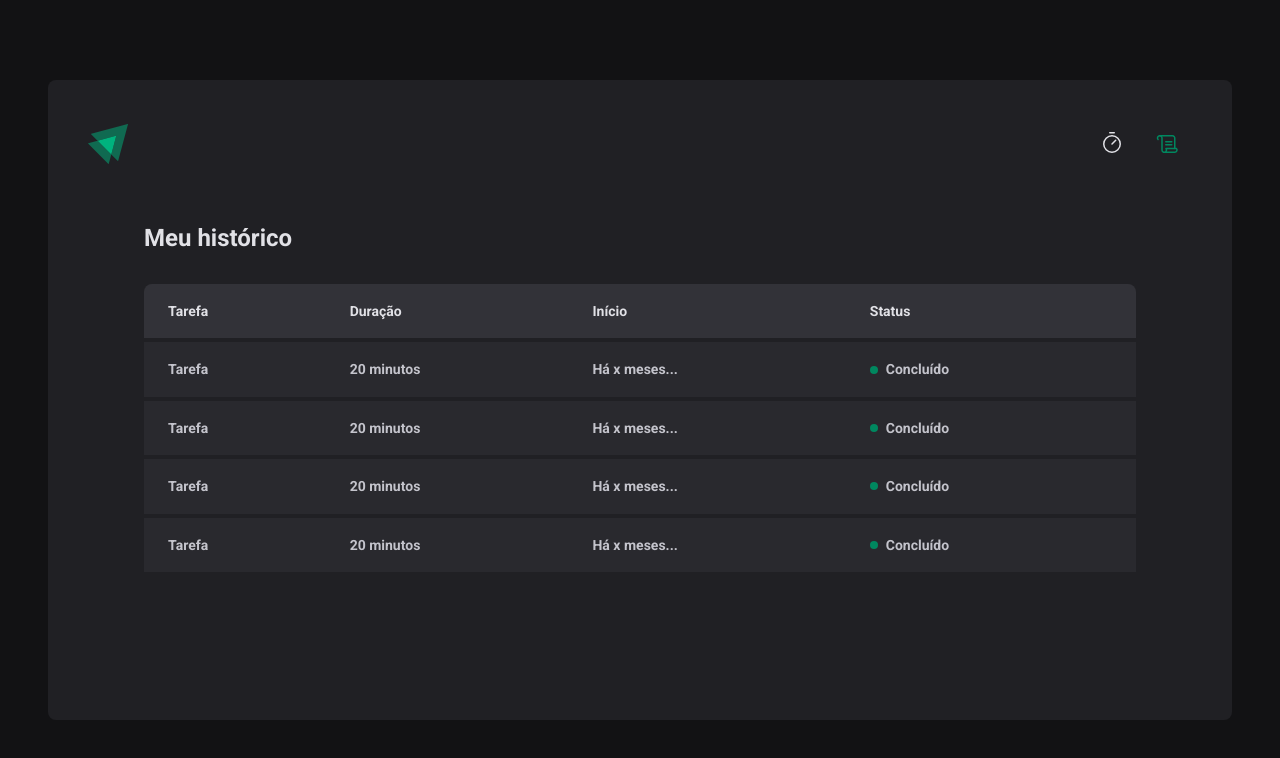
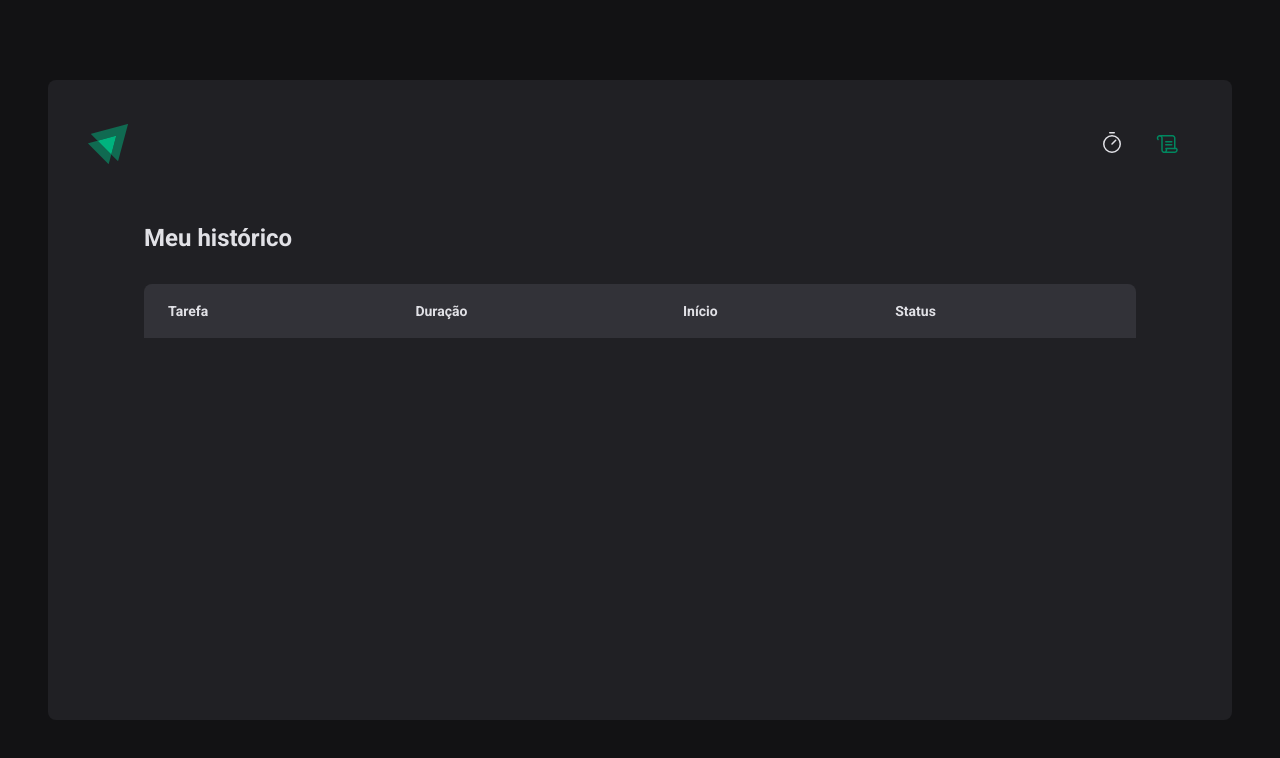
Before and after one commit to gabiru1/Ignite-Timer, a React (Vite) app: page /history in a window 1280 px wide. Shown: the top 758 px of the page. Built offline with nearby package versions, Linux system fonts and the light colour scheme.

Commit message:
feat(context) cria contexto e aplica as paginas

```diff
--- a/src/App.tsx
+++ b/src/App.tsx
@@ -3,12 +3,15 @@
 import { defaultTheme } from './styles/themes/default'
 import { GlobalStyle } from './styles/global'
 import Router from './Router'
+import { CyclesContextProvider } from './contexts/CyclesContext'
 
 function App() {
   return (
     <ThemeProvider theme={defaultTheme}>
       <BrowserRouter>
-        <Router />
+        <CyclesContextProvider>
+          <Router />
+        </CyclesContextProvider>
         <GlobalStyle />
       </BrowserRouter>
     </ThemeProvider>
--- /dev/null
+++ b/src/contexts/CyclesContext.tsx
@@ -0,0 +1,104 @@
+import { createContext, ReactNode, useState } from 'react'
+
+interface CretateCycleData {
+  task: string
+  minutesAmount: number
+}
+
+interface Cycle {
+  id: string
+  task: string
+  minutesAmount: number
+  startDate: Date
+  interruptedDate?: Date
+  finishedDate?: Date
+}
+
+interface CyclesContextType {
+  cycles: Cycle[]
+  activeCycle: Cycle | undefined
+  activeCycleId: string | null
+  amountSecondsPassed: number
+  markCurrentCycleAsFinished: () => void
+  setSecondsPassed: (seconds: number) => void
+  createNewCycle: (data: CretateCycleData) => void
+  interruptCurrentCycle: () => void
+}
+
+export const CyclesContext = createContext({} as CyclesContextType)
+
+interface CyclesContextProviderProps {
+  children: ReactNode
+}
+
+export function CyclesContextProvider({
+  children,
+}: CyclesContextProviderProps) {
+  const [cycles, setCycles] = useState<Cycle[]>([])
+  const [activeCycleId, setActiveCycleId] = useState<string | null>(null)
+  const [amountSecondsPassed, setAmountSecondsPassed] = useState(0)
+
+  const activeCycle = cycles.find((cycle) => cycle.id === activeCycleId)
+
+  function setSecondsPassed(seconds: number) {
+    setAmountSecondsPassed(seconds)
+  }
+
+  function markCurrentCycleAsFinished() {
+    setCycles((state) =>
+      state.map((cycle) => {
+        if (cycle.id === activeCycleId) {
+          return { ...cycle, finishedDate: new Date() }
+        } else {
+          return cycle
+        }
+      }),
+    )
+  }
+
+  function createNewCycle(data: CretateCycleData) {
+    const id = String(new Date().getTime())
+
+    const newCycle: Cycle = {
+      id,
+      task: data.task,
+      minutesAmount: data.minutesAmount,
+      startDate: new Date(),
+    }
+
+    setCycles((state) => [...state, newCycle])
+    setActiveCycleId(id)
+    setAmountSecondsPassed(0)
+  }
+
+  function interruptCurrentCycle() {
+    setCycles((state) =>
+      state.map((cycle) => {
+        if (cycle.id === activeCycleId) {
+          return { ...cycle, interruptedDate: new Date() }
+        } else {
+          return cycle
+        }
+      }),
+    )
+
+    setActiveCycleId(null)
+  }
+
+  return (
+    <CyclesContext.Provider
+      value={{
+        cycles,
+        activeCycle,
+        activeCycleId,
+        amountSecondsPassed,
+        markCurrentCycleAsFinished,
+        setSecondsPassed,
+        createNewCycle,
+        interruptCurrentCycle,
+      }}
+    >
+      {children}
+    </CyclesContext.Provider>
+  )
+}
--- a/src/pages/History/History.tsx
+++ b/src/pages/History/History.tsx
@@ -1,6 +1,15 @@
+import { useContext } from 'react'
+
+import { formatDistanceToNow } from 'date-fns'
+import ptBR from 'date-fns/locale/pt-BR'
+
+import { CyclesContext } from '../../contexts/CyclesContext'
+
 import { HistoryContainer, HistoryList, Status } from './History.styles'
 
 export function History() {
+  const { cycles } = useContext(CyclesContext)
+
   return (
     <HistoryContainer>
       <h1>Meu histórico</h1>
@@ -14,38 +23,33 @@
             <th>Status</th>
           </thead>
           <tbody>
-            <tr>
-              <td>Tarefa</td>
-              <td>20 minutos</td>
-              <td>Há x meses...</td>
-              <td>
-                <Status statusColor="green">Concluído</Status>
-              </td>
-            </tr>
-            <tr>
-              <td>Tarefa</td>
-              <td>20 minutos</td>
-              <td>Há x meses...</td>
-              <td>
-                <Status statusColor="green">Concluído</Status>
-              </td>
-            </tr>
-            <tr>
-              <td>Tarefa</td>
-              <td>20 minutos</td>
-              <td>Há x meses...</td>
-              <td>
-                <Status statusColor="green">Concluído</Status>
-              </td>
-            </tr>
-            <tr>
-              <td>Tarefa</td>
-              <td>20 minutos</td>
-              <td>Há x meses...</td>
-              <td>
-                <Status statusColor="green">Concluído</Status>
-              </td>
-            </tr>
+            {cycles.map((cycle) => {
+              return (
+                <tr key={cycle.id}>
+                  <td>{cycle.task}</td>
+                  <td>{cycle.minutesAmount} minutos</td>
+                  <td>
+                    {formatDistanceToNow(cycle.startDate, {
+                      addSuffix: true,
+                      locale: ptBR,
+                    })}
+                  </td>
+                  <td>
+                    {cycle.finishedDate && (
+                      <Status statusColor="green">Concluído</Status>
+                    )}
+
+                    {cycle.interruptedDate && (
+                      <Status statusColor="red">Interrompido</Status>
+                    )}
+
+                    {!cycle.finishedDate && !cycle.interruptedDate && (
+                      <Status statusColor="yellow">Em andamento</Status>
+                    )}
+                  </td>
+                </tr>
+              )
+            })}
           </tbody>
         </table>
       </HistoryList>
--- a/src/pages/Home/Home.tsx
+++ b/src/pages/Home/Home.tsx
@@ -1,7 +1,9 @@
-import { useEffect, useState } from 'react'
+import { useContext } from 'react'
 
+import { zodResolver } from '@hookform/resolvers/zod'
+import { FormProvider, useForm } from 'react-hook-form'
+import * as zod from 'zod'
 import { HandPalm, Play } from 'phosphor-react'
-import { differenceInSeconds } from 'date-fns'
 
 import {
   HomeContainer,
@@ -10,66 +12,33 @@
 } from './Home.styles'
 import { NewCycleForm } from './components/NewCycleForm'
 import { Countdown } from './components/Countdown'
+import { CyclesContext } from '../../contexts/CyclesContext'
 
-interface Cycle {
-  id: string
-  task: string
-  minutesAmount: number
-  startDate: Date
-  interruptedDate?: Date
-  finishedDate?: Date
-}
+const newCycleFormValidationSchema = zod.object({
+  task: zod.string().min(1, 'Informe a tarefa'),
+  minutesAmount: zod.number().min(5).max(50),
+})
+
+type NewCycleFormData = zod.infer<typeof newCycleFormValidationSchema>
 
 export function Home() {
-  const [cycles, setCycles] = useState<Cycle[]>([])
-  const [activeCycleId, setActiveCycleId] = useState<string | null>(null)
+  const { activeCycle, createNewCycle, interruptCurrentCycle } =
+    useContext(CyclesContext)
 
-  const activeCycle = cycles.find((cycle) => cycle.id === activeCycleId)
+  const newCycleForm = useForm<NewCycleFormData>({
+    resolver: zodResolver(newCycleFormValidationSchema),
+    defaultValues: {
+      task: '',
+      minutesAmount: 0,
+    },
+  })
+
+  const { handleSubmit, watch, reset } = newCycleForm
 
   function handleCreateNewCycle(data: NewCycleFormData) {
-    const id = String(new Date().getTime())
-
-    const newCycle: Cycle = {
-      id,
-      task: data.task,
-      minutesAmount: data.minutesAmount,
-      startDate: new Date(),
-    }
-
-    setCycles((state) => [...state, newCycle])
-    setActiveCycleId(id)
-    setAmountSecondsPassed(0)
-
+    createNewCycle(data)
     reset()
   }
-
-  function handleInterruptCycle() {
-    setCycles((state) =>
-      state.map((cycle) => {
-        if (cycle.id === activeCycleId) {
-          return { ...cycle, interruptedDate: new Date() }
-        } else {
-          return cycle
-        }
-      }),
-    )
-
-    setActiveCycleId(null)
-  }
-
-  const currtentSeconds = activeCycle ? totalSeconds - amountSecondsPassed : 0
-
-  const minutesAmount = Math.floor(currtentSeconds / 60)
-  const secoundsAmount = currtentSeconds % 60
-
-  const minutes = String(minutesAmount).padStart(2, '0')
-  const seconds = String(secoundsAmount).padStart(2, '0')
-
-  useEffect(() => {
-    if (activeCycle) {
-      document.title = `${minutes}:${seconds}`
-    }
-  }, [minutes, seconds, activeCycle])
 
   const task = watch('task')
   const isSubmitDisabled = !task
@@ -77,11 +46,13 @@
   return (
     <HomeContainer>
       <form onSubmit={handleSubmit(handleCreateNewCycle)} action="">
-        <NewCycleForm />
-        <Countdown activeCycle={activeCycle} setCycles={setCycles} activeCycleId={activeCycleId} />
+        <FormProvider {...newCycleForm}>
+          <NewCycleForm />
+        </FormProvider>
+        <Countdown />
 
         {activeCycle ? (
-          <StopCountDownButton onClick={handleInterruptCycle} type="button">
+          <StopCountDownButton onClick={interruptCurrentCycle} type="button">
             <HandPalm size={24} />
             Interromper
           </StopCountDownButton>
--- a/src/pages/Home/components/Countdown/index.tsx
+++ b/src/pages/Home/components/Countdown/index.tsx
@@ -1,19 +1,16 @@
 import { differenceInSeconds } from 'date-fns'
-import { useEffect, useState } from 'react'
+import { useContext, useEffect } from 'react'
+import { CyclesContext } from '../../../../contexts/CyclesContext'
 import { CountDownContainer, Separator } from './styles'
 
-interface CountdownProps {
-  activeCycle: any
-  setCycles: any
-  activeCycleId: any
-}
-
-export function Countdown({
-  activeCycle,
-  setCycles,
-  activeCycleId,
-}: CountdownProps) {
-  const [amountSecondsPassed, setAmountSecondsPassed] = useState(0)
+export function Countdown() {
+  const {
+    activeCycle,
+    activeCycleId,
+    markCurrentCycleAsFinished,
+    amountSecondsPassed,
+    setSecondsPassed,
+  } = useContext(CyclesContext)
 
   const totalSeconds = activeCycle ? activeCycle.minutesAmount * 60 : 0
 
@@ -27,21 +24,12 @@
         )
 
         if (secondsDifference >= totalSeconds) {
-          setCycles((state) =>
-            state.map((cycle) => {
-              if (cycle.id === activeCycleId) {
-                return { ...cycle, finishedDate: new Date() }
-              } else {
-                return cycle
-              }
-            }),
-          )
+          markCurrentCycleAsFinished()
 
-          setAmountSecondsPassed(totalSeconds)
+          setSecondsPassed(totalSeconds)
           clearInterval(interval)
-          setActiveCycleId(null)
         } else {
-          setAmountSecondsPassed(secondsDifference)
+          setSecondsPassed(secondsDifference)
         }
       }, 1000)
     }
@@ -49,7 +37,27 @@
     return () => {
       clearInterval(interval)
     }
-  }, [activeCycle, totalSeconds, activeCycleId])
+  }, [
+    activeCycle,
+    totalSeconds,
+    activeCycleId,
+    markCurrentCycleAsFinished,
+    setSecondsPassed,
+  ])
+
+  const currtentSeconds = activeCycle ? totalSeconds - amountSecondsPassed : 0
+
+  const minutesAmount = Math.floor(currtentSeconds / 60)
+  const secoundsAmount = currtentSeconds % 60
+
+  const minutes = String(minutesAmount).padStart(2, '0')
+  const seconds = String(secoundsAmount).padStart(2, '0')
+
+  useEffect(() => {
+    if (activeCycle) {
+      document.title = `${minutes}:${seconds}`
+    }
+  }, [minutes, seconds, activeCycle])
 
   return (
     <CountDownContainer>
--- a/src/pages/Home/components/NewCycleForm/index.tsx
+++ b/src/pages/Home/components/NewCycleForm/index.tsx
@@ -1,28 +1,12 @@
-import { zodResolver } from '@hookform/resolvers/zod'
-import { useForm } from 'react-hook-form'
-import * as zod from 'zod'
+import { useContext } from 'react'
+import { useFormContext } from 'react-hook-form'
+import { CyclesContext } from '../../../../contexts/CyclesContext'
 
 import { FormContainer, MinutesAmountInput, TaskInput } from './styles'
 
 export function NewCycleForm() {
-  const newCycleFormValidationSchema = zod.object({
-    task: zod.string().min(1, 'Informe a tarefa'),
-    minutesAmount: zod.number().min(5).max(50),
-  })
-
-  /* interface NewCycleFormData {
-    task: string
-    minutesAmount: number
-  } */
-
-  type NewCycleFormData = zod.infer<typeof newCycleFormValidationSchema>
-  const { register, handleSubmit, watch, reset } = useForm<NewCycleFormData>({
-    resolver: zodResolver(newCycleFormValidationSchema),
-    defaultValues: {
-      task: '',
-      minutesAmount: 0,
-    },
-  })
+  const { activeCycle } = useContext(CyclesContext)
+  const { register } = useFormContext()
 
   return (
     <FormContainer>
```
